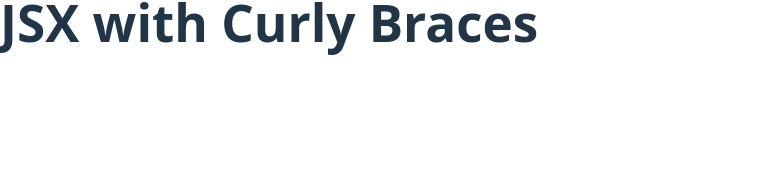
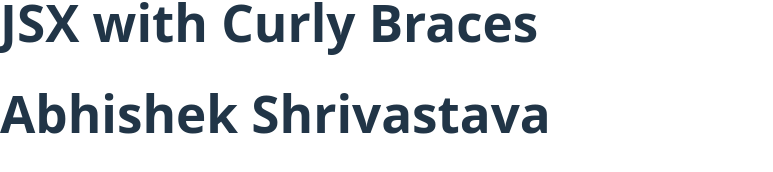
Before and after one commit to coding-is-everything/reactProject, a React (Vite) app: page / in a window 1280 px wide. Shown: the part 763-935 px from the top of the page, without its empty margins (0-773 px from the left). Before the commit the page ends 848 px from the top, so only its background shows below. Built offline with nearby package versions, Linux system fonts and the light colour scheme.

Commit message:
Added new logic user variable with JSX

```diff
--- a/src/components/JSXWithCurlyBraces.jsx
+++ b/src/components/JSXWithCurlyBraces.jsx
@@ -1,7 +1,11 @@
 function JSXWithCurlyBraces(){
+
+    const name="Abhishek Shrivastava";
+
     return (
         <div>
             <h1>JSX with Curly Braces</h1>
+            <h1>{name}</h1>
         </div>
     )
 }
```
